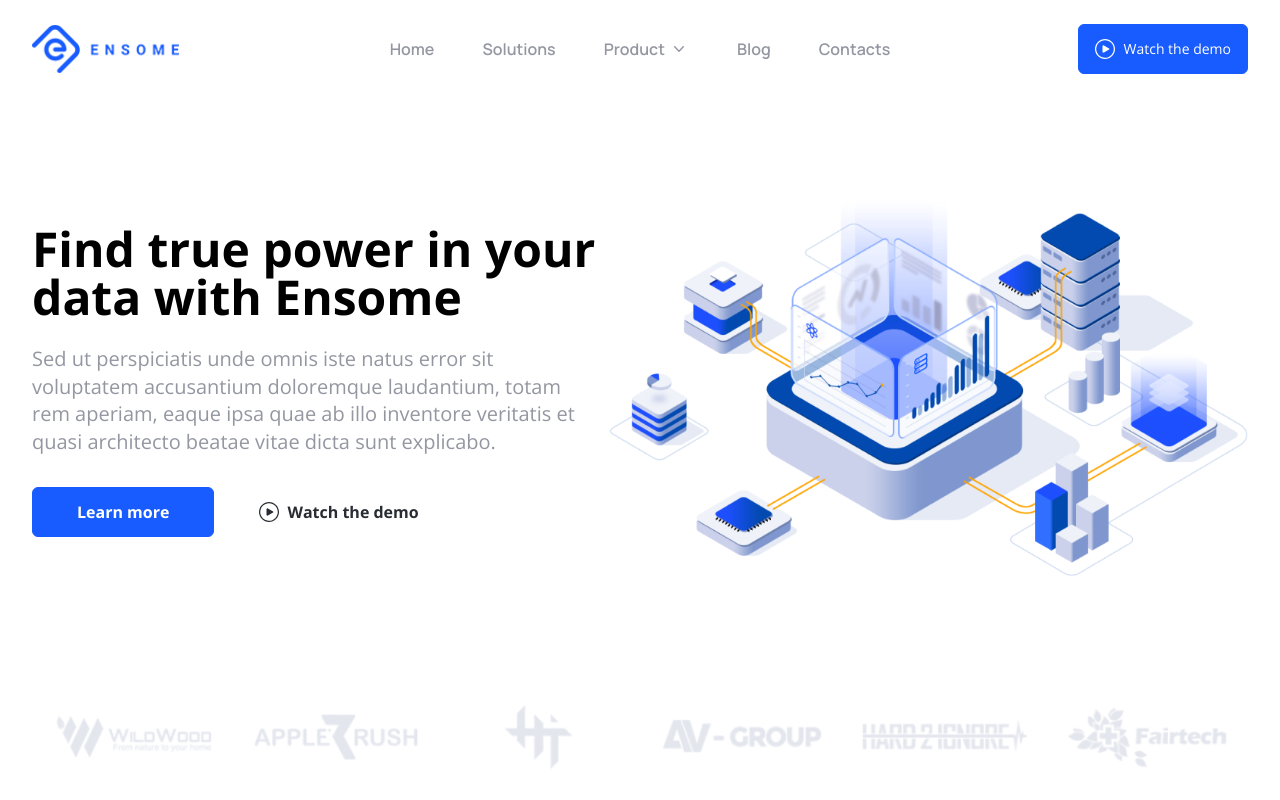
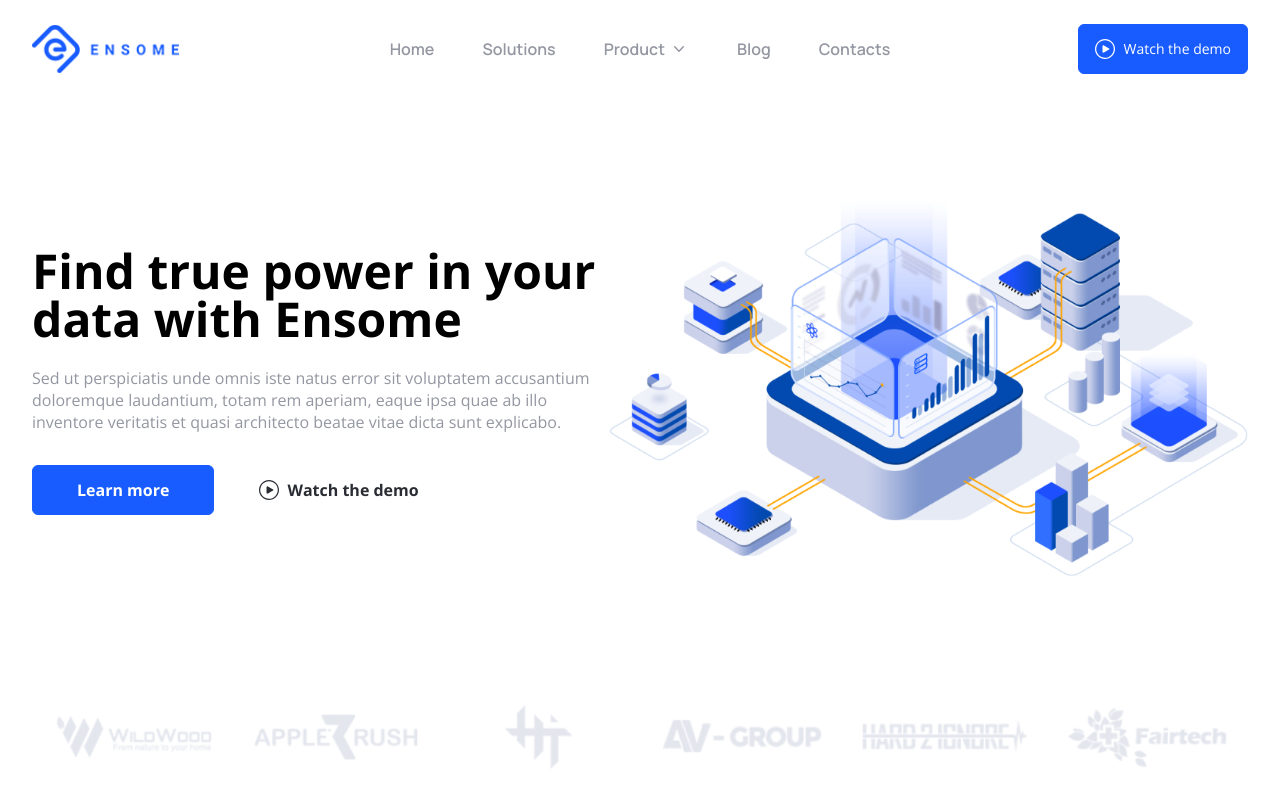
Before and after one commit to CodeWithMilap/ensome, a Next.js app: page / in a window 1280 px wide. Shown: the top 800 px of the page. Built offline with nearby package versions, Linux system fonts and the light colour scheme.

Commit message:
Update Title.tsx

```diff
--- a/components/Title.tsx
+++ b/components/Title.tsx
@@ -1,22 +1,28 @@
 // components/Title.tsx
 
-import React, { FC } from 'react';
+import React, { FC } from "react";
 
 interface TitleProps {
   title: string;
-  content: string;
+  content?: string;
   className?: string;
+  fontSize?: string;
 }
 
-const Title: FC<TitleProps> = ({ title, content, className }) => {
+const Title: FC<TitleProps> = ({
+  title,
+  content,
+  className = '',
+  fontSize = "lg:text-5xl text-3xl",
+}) => {
   return (
-    <div className={`mx-auto  flex flex-col gap-6 ${className}`}>
-      <h2 className="lg:text-5xl text-3xl font-extrabold leading-tight">
-        {title}
-      </h2>
-      <p className="text-xl font-opensans text-Grey leading-snug">
-        {content}
-      </p>
+    <div className={`flex flex-col gap-6 ${className}`}>
+      <h2 className={`font-extrabold leading-tight ${fontSize}`}>{title}</h2>
+      {content && (
+        <p className="font-opensans text-Grey leading-snug">
+          {content}
+        </p>
+      )}
     </div>
   );
 };
```
